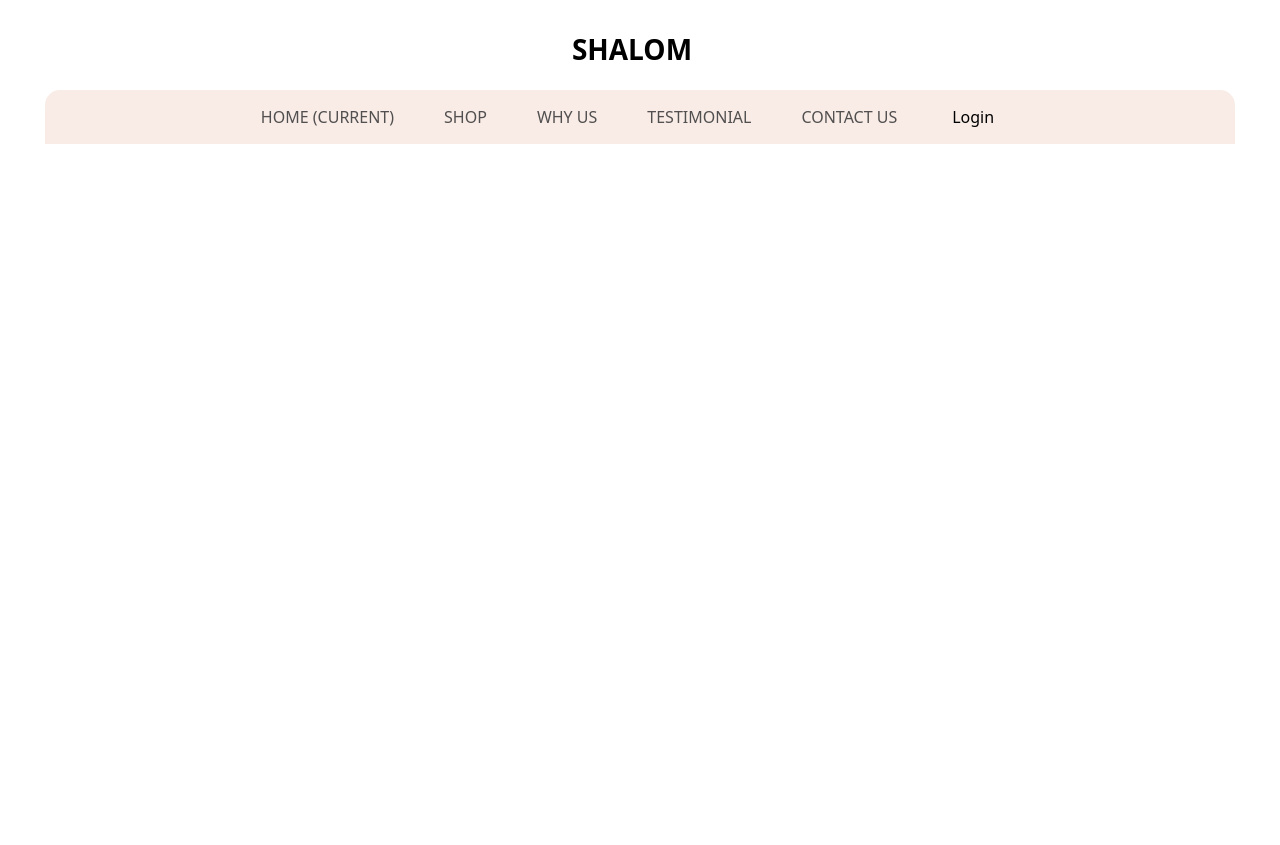
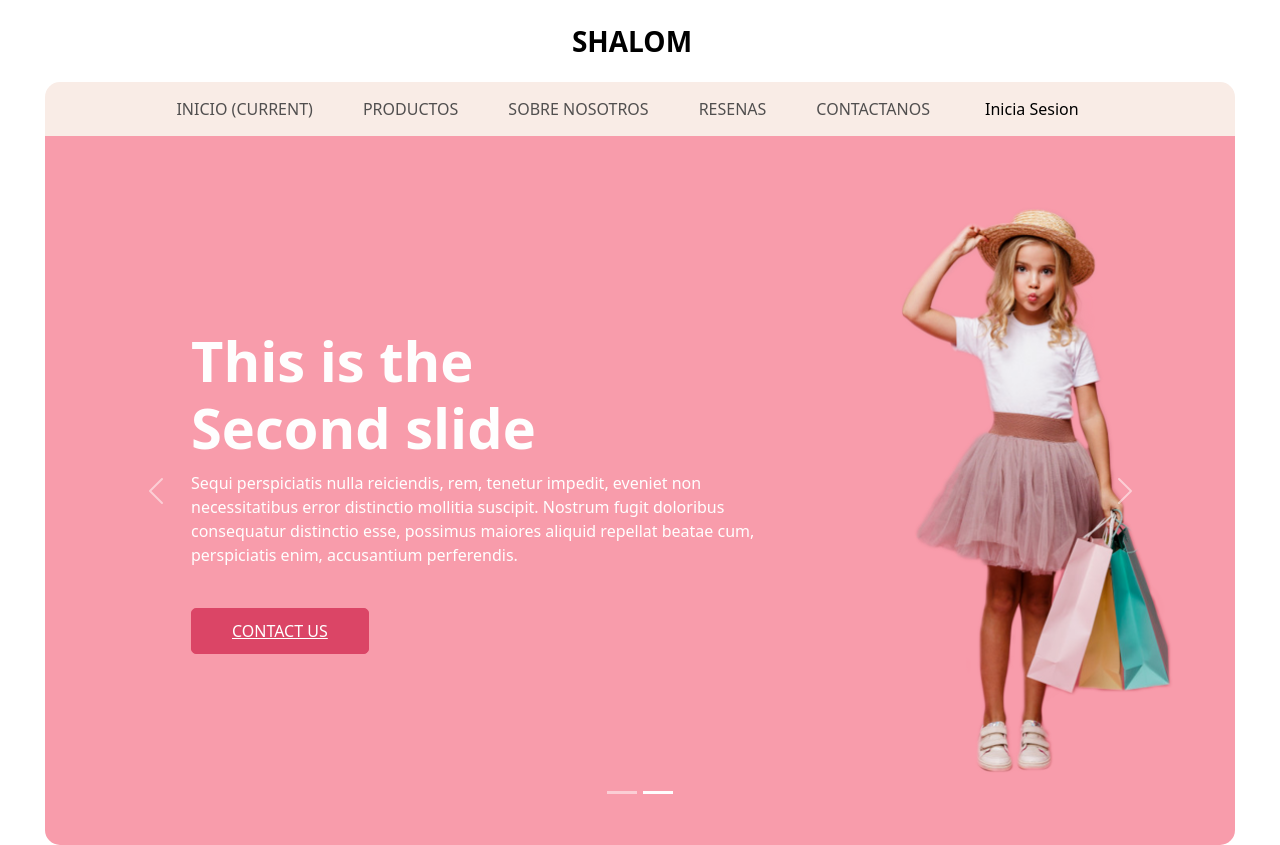
Before and after one commit to santiago-torres1/shalom, a React (Create React App) app: page / in a window 1280 px wide. Before the commit the page ends 800 px from the top, so only its background shows below. Built offline with nearby package versions, Linux system fonts and the light colour scheme.

Commit message:
Slideshow added with functionality.

```diff
--- a/src/App.js
+++ b/src/App.js
@@ -6,11 +6,13 @@ import Home from './Home'
 const App = () => {
   return (
     <Router>
-      <div>
+      <div className='hero_area'>
         <Header />
-        <Routes>
-          <Route path="/" component={Home} />
-        </Routes>
+        <main>
+          <Routes>
+            <Route path="/" element={<Home />} />
+          </Routes>
+        </main>
       </div>
     </Router>
   );
--- a/src/Header.js
+++ b/src/Header.js
@@ -7,9 +7,8 @@ import { Navbar, Nav} from 'react-bootstrap';
 
 function Header() {
   return (
-    <div className='hero_area'>
     <header className="header_section">
-        <Navbar expand="lg" className="custom_nav-container">
+      <Navbar expand="lg" sticky="top" className='custom_nav-container'>
           <Link to="/" className="navbar-brand">
             <span>Shalom</span>
           </Link>
@@ -17,25 +16,25 @@ function Header() {
           <Navbar.Collapse id="navbarSupportedContent">
             <Nav className="navbar-nav mr-auto">
               <Nav.Item className="nav-item">
-                  <Link to="/App" className="nav-link">Home <span className="sr-only">(current)</span></Link>
+                <Link to="/App" className="nav-link">Inicio <span className="sr-only">(current)</span></Link>
               </Nav.Item>
               <Nav.Item className="nav-item">
-                  <Link to="/shop" className="nav-link">Shop</Link>
+                <Link to="/shop" className="nav-link">Productos</Link>
               </Nav.Item>
               <Nav.Item className="nav-item">
-                  <Link to="/why" className="nav-link">Why Us</Link>
+                <Link to="/why" className="nav-link">Sobre Nosotros</Link>
               </Nav.Item>
               <Nav.Item className="nav-item">
-                  <Link to="/testimonial" className="nav-link">Testimonial</Link>
+                <Link to="/testimonial" className="nav-link">Resenas</Link>
               </Nav.Item>
               <Nav.Item className="nav-item">
-                  <Link to="/contact" className="nav-link">Contact Us</Link>
+                <Link to="/contact" className="nav-link">Contactanos</Link>
               </Nav.Item>
             </Nav>
             <div className="user_option">
               <Link to="/login" className="nav-link">
                 <i className="fa fa-user" aria-hidden="true"></i>
-                  <span>Login</span>
+                <span>Inicia Sesion</span>
               </Link>
               <Link to="/shopping-cart" className="nav-link">
                 <i className="fa fa-shopping-bag" aria-hidden="true"></i>
@@ -49,7 +48,6 @@ function Header() {
           </Navbar.Collapse>
       </Navbar>
     </header>
-    </div>
   );
 }
 
--- a/src/Home.js
+++ b/src/Home.js
@@ -1,25 +1,13 @@
 import React from 'react';
 import logo from './logo.svg';
 import './css/style.css';
+import Slider from './Slider'
 
 const Home = () => {
     return (
-        <div className="App">
-          <header className="App-header">
-            <img src={logo} className="App-logo" alt="logo" />
-            <p>
-              Edited <code>src/App.js</code> and save to reload.
-            </p>
-            <a
-              className="App-link"
-              href="https://reactjs.org"
-              target="_blank"
-              rel="noopener noreferrer"
-            >
-              Learn React
-            </a>
-          </header>
-        </div>
+        <section className = "slider_section">
+            <Slider />
+        </section>
       );
 }
 
--- /dev/null
+++ b/src/Slider.js
@@ -0,0 +1,67 @@
+import React from 'react';
+import { Link } from 'react-router-dom';
+import './css/style.css';
+import { Carousel, Container, Row, Col}  from 'react-bootstrap';
+import sliderImg from  './images/slider-img.png'
+
+
+const Slider = () => {
+    return (
+       <div className='slider_container'>
+        <Carousel pause='hover'>
+            <Carousel.Item>
+                <Container fluid>
+                    <Row>
+                        <Col md='7'>
+                           <div className='detail-box'>
+                            <h1>
+                                Bienvenido a<br/>
+                                Shalom!
+                            </h1>
+                            <p>
+                                Sequi perspiciatis nulla reiciendis, rem, tenetur impedit, eveniet non necessitatibus error distinctio mollitia suscipit. Nostrum fugit doloribus consequatur distinctio esse, possimus maiores aliquid repellat beatae cum, perspiciatis enim, accusantium perferendis.
+                            </p>
+                            <Link to="/contact">
+                                Contact Us
+                            </Link>
+                           </div>
+                        </Col>
+                        <Col md='5'>
+                            <div className='img-box'>
+                                <img src={sliderImg} alt="Nothing"></img>
+                            </div>
+                        </Col>
+                    </Row>
+                </Container>
+            </Carousel.Item>
+            <Carousel.Item>
+                <Container fluid>
+                    <Row>
+                        <Col md='7'>
+                           <div className='detail-box'>
+                            <h1>
+                                This is the <br/>
+                                Second slide
+                            </h1>
+                            <p>
+                                Sequi perspiciatis nulla reiciendis, rem, tenetur impedit, eveniet non necessitatibus error distinctio mollitia suscipit. Nostrum fugit doloribus consequatur distinctio esse, possimus maiores aliquid repellat beatae cum, perspiciatis enim, accusantium perferendis.
+                            </p>
+                            <Link to="/contact">
+                                Contact Us
+                            </Link>
+                           </div>
+                        </Col>
+                        <Col md='5'>
+                            <div className='img-box'>
+                                <img src={sliderImg} alt="Nothing"></img>
+                            </div>
+                        </Col>
+                    </Row>
+                </Container>
+            </Carousel.Item>
+        </Carousel>
+       </div>
+    )
+}
+
+export default Slider
--- a/src/css/style.css
+++ b/src/css/style.css
@@ -140,7 +140,7 @@ a:focus {
 
 .custom_nav-container {
   z-index: 99999;
-  padding: 0;
+  padding: 0 !important;
   -webkit-box-orient: vertical;
   -webkit-box-direction: normal;
       -ms-flex-direction: column;
```
Lines whose indentation alone changed are shown as unchanged.
